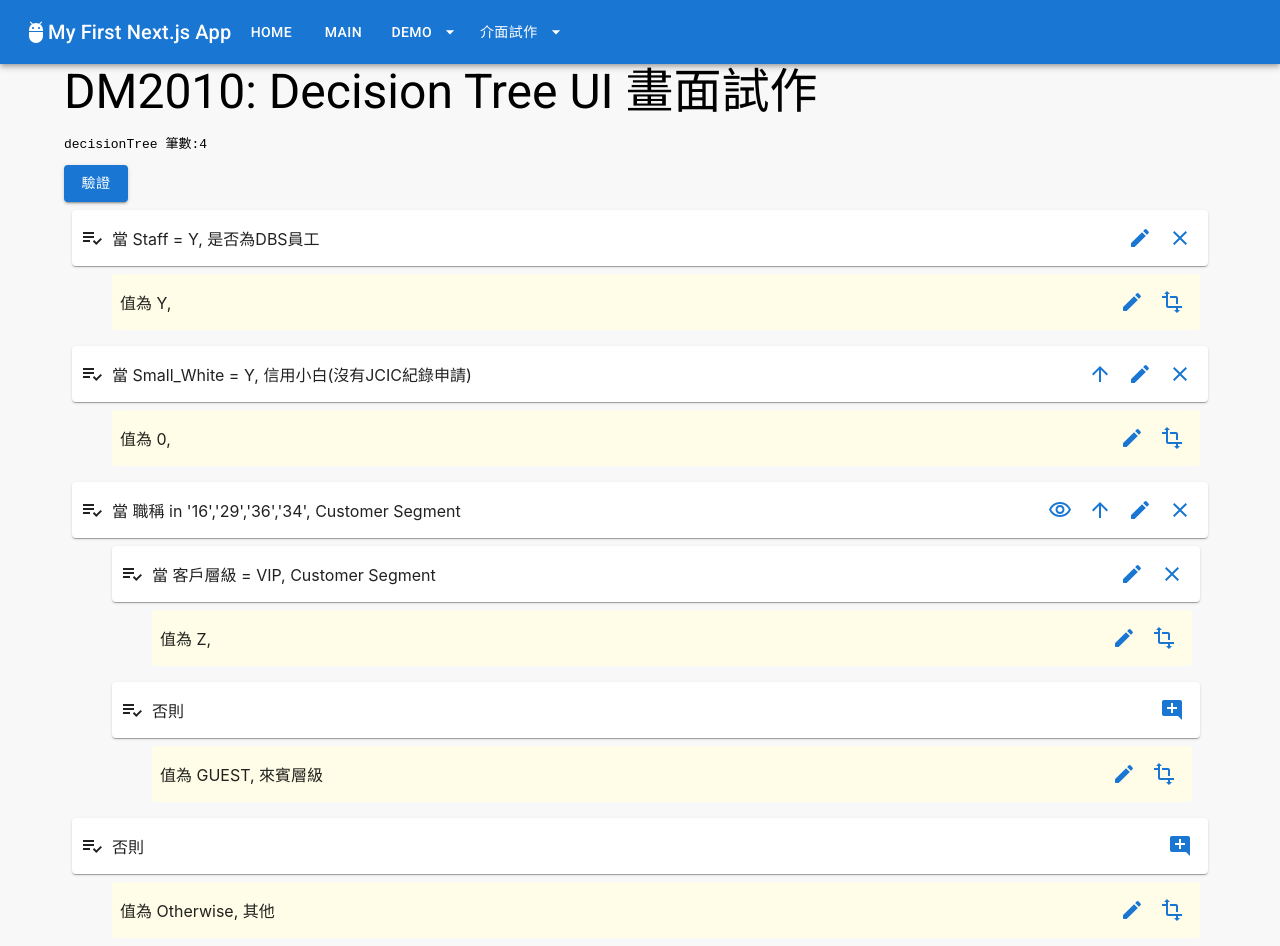
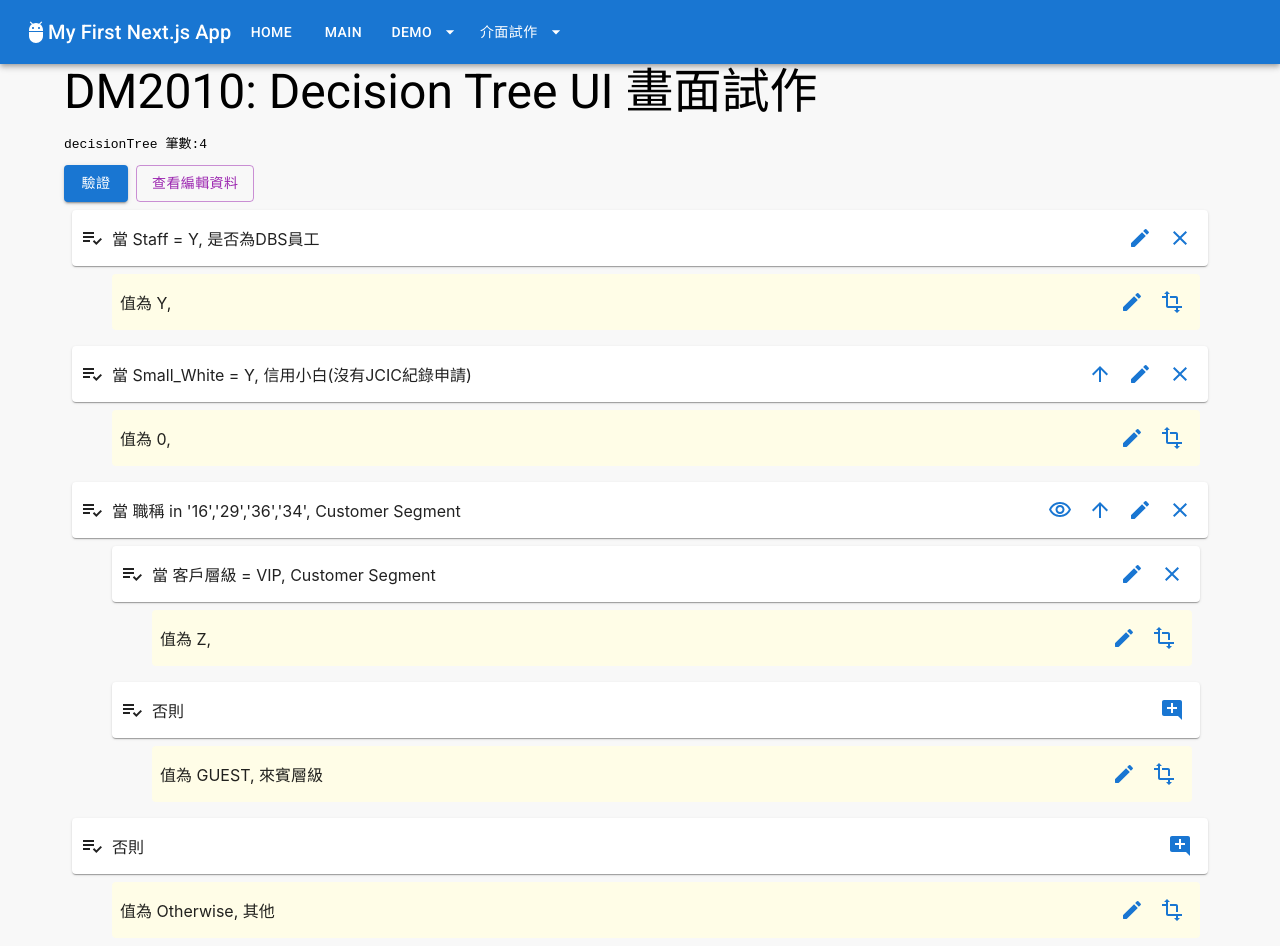
Before and after one commit to relyky/NextJsLab, a Next.js app: page /demo2/dm2010/AppForm in a window 1280 px wide. Built offline with nearby package versions, Linux system fonts and the light colour scheme.

Commit message:
decisionTree UI

```diff
--- a/src/components/highorder.tsx
+++ b/src/components/highorder.tsx
@@ -11,11 +11,19 @@ export const H3: FC<{
 )
 
 export const AButton: FC<{
-    mutant: 'primary' | 'secondary',
+    mutant: 'primary' | 'secondary' | 'primary0' | 'secondary0',
     label: string,
     onClick: MouseEventHandler<HTMLButtonElement>
-}> = props => (
-    <Button color={props.mutant} variant='contained' onClick={props.onClick} >
-        {props.label}
-    </Button>
-)
+}> = ({ mutant, label, onClick }) => {
+    const color = mutant.startsWith('secondary') ? 'secondary'
+        : 'primary';
+
+    const variant = mutant.endsWith('0') ? 'outlined'
+        : 'contained';
+
+    return (
+        <Button color={color} variant={variant} sx={{ mr: 1 }} onClick={onClick} >
+            {label}
+        </Button >
+    )
+}
--- a/src/pages/demo2/dm2010/AppForm.tsx
+++ b/src/pages/demo2/dm2010/AppForm.tsx
@@ -1,6 +1,7 @@
-import type { DcsStatement } from './interfaces'
+import type { FC } from 'react'
 import { useState } from 'react'
-import { useAppSelector, useAppDispatch } from 'hooks/hooks'
+import { Dialog, DialogTitle, DialogContent, DialogActions } from '@mui/material'
+import { useAppSelector } from 'hooks/hooks'
 import { Container } from '@mui/material'
 import { H3, AButton } from 'components/highorder'
 import TreeContainer from './TreeContainer'
@@ -8,10 +9,16 @@ import Swal from 'sweetalert2'
 
 export default (props) => {
     const decisionTree = useAppSelector(store => store.decisionTree)
-    const dispatch = useAppDispatch()
+    //const dispatch = useAppDispatch()
+
+    const [f_show, setShowFlag] = useState(false)
 
     function handleClick() {
         Swal.fire('未實作')
+    }
+
+    function handleShowData() {
+        setShowFlag(f => !f)
     }
 
     return (
@@ -19,10 +26,35 @@ export default (props) => {
             <H3>DM2010: Decision Tree UI 畫面試作</H3>
             <pre>decisionTree 筆數:{decisionTree.length}</pre>
             <AButton label='驗證' mutant='primary' onClick={handleClick} />
+            <AButton label='查看編輯資料' mutant='secondary0' onClick={handleShowData} />
 
             <TreeContainer />
             {/* <TreeCustomLayer /> */}
 
+            {f_show &&
+                <DisplayDialog
+                    data={decisionTree}
+                    onClose={() => setShowFlag(false)}
+                />
+            }
         </Container>
     )
 }
+
+//---------------------------
+const DisplayDialog: FC<{
+    data: any,
+    onClose: () => void,
+}> = props => (
+    <Dialog open={true} onClose={() => props.onClose()}>
+        <DialogTitle>查看資料</DialogTitle>
+        <DialogContent>
+            <pre>
+                {JSON.stringify(props.data, null, '  ')}
+            </pre>
+        </DialogContent>
+        <DialogActions>
+            <AButton mutant="primary0" label="關閉" onClick={() => props.onClose()} />
+        </DialogActions>
+    </Dialog>
+)
```
